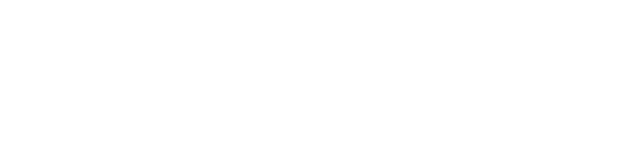
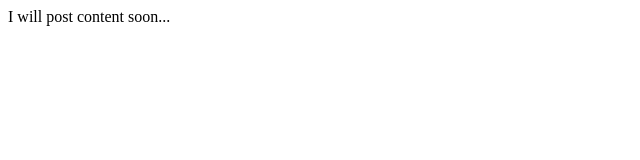
Before and after one commit to ronaldofortini/ronaldofortini.github.io, a plain HTML site: page index.html in a window 1280 px wide. Shown: the whole page, without its empty margins (0-640 px from the left). Drawn offline with nearby package versions, Linux system fonts and the light colour scheme; files that its build step writes are made by us from their sources.

Commit message:
change in index.html

```diff
--- a/index.html
+++ b/index.html
@@ -14,7 +14,7 @@
 <body>
 
 <div class="container">
-
+    I will post content soon...
 </div>
 
 <script>
```
